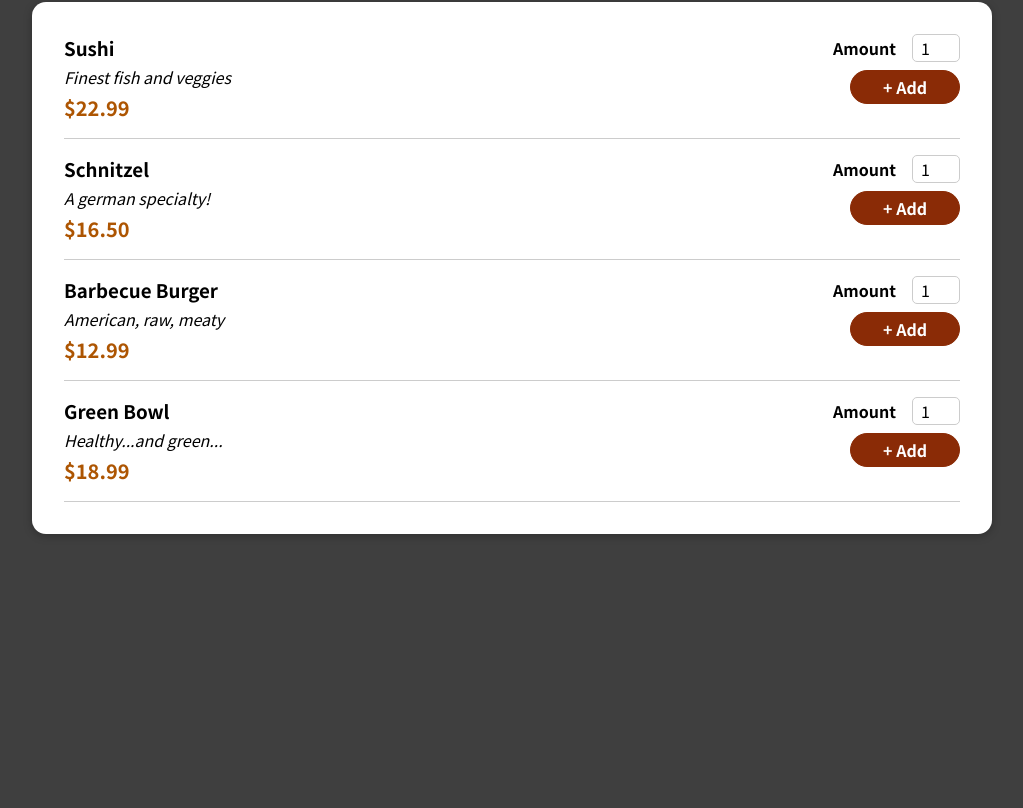
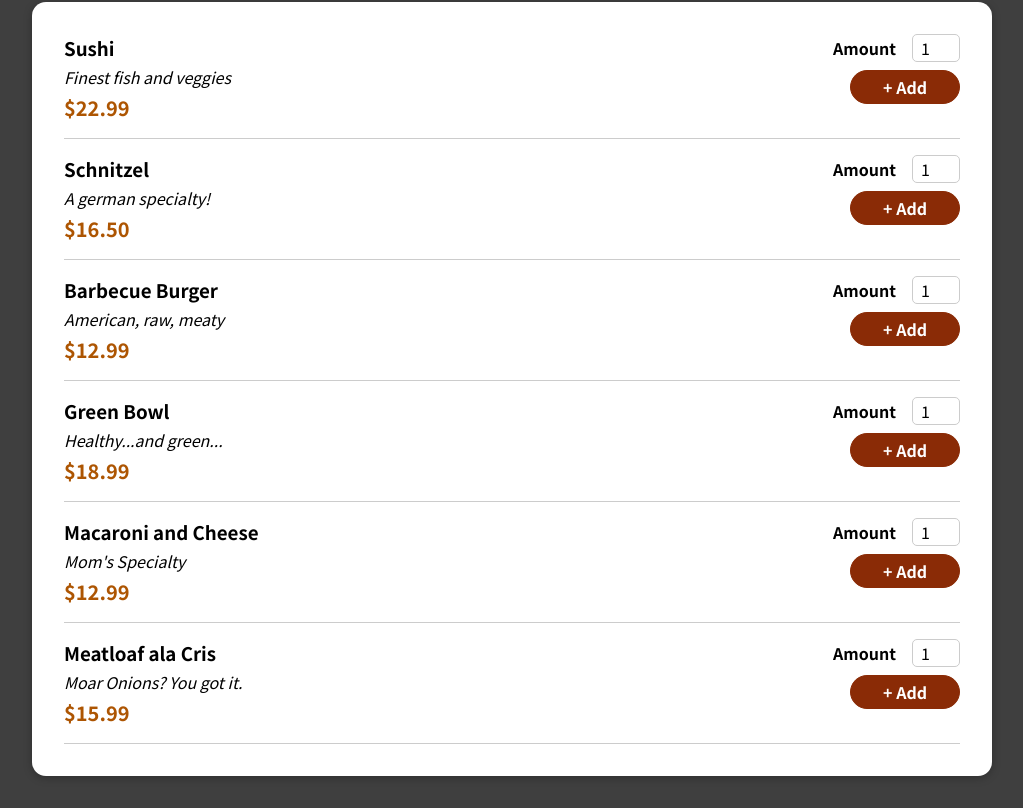
Before and after one commit to Culganosi/FoodOrder, a React (Create React App) app: page / in a window 1280 px wide. Shown: the part 503-1311 px from the top of the page, without its empty margins (128-1151 px from the left). Before the commit the page ends 1069 px from the top, so only its background shows below. Built offline with nearby package versions, Linux system fonts and the light colour scheme.

Commit message:
add meals

```diff
--- a/src/components/Meals/AvailableMeals.jsx
+++ b/src/components/Meals/AvailableMeals.jsx
@@ -27,6 +27,18 @@ const DUMMY_MEALS = [
     description: "Healthy...and green...",
     price: 18.99,
   },
+  {
+    id: "m5",
+    name: "Macaroni and Cheese",
+    description: "Mom's Specialty",
+    price: 12.99,
+  },
+  {
+    id: "m6",
+    name: "Meatloaf ala Cris",
+    description: "Moar Onions? You got it.",
+    price: 15.99,
+  },
 ];
 
 const AvailableMeals = () => {
```
